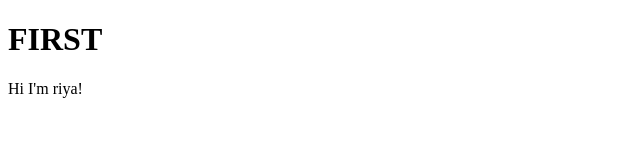
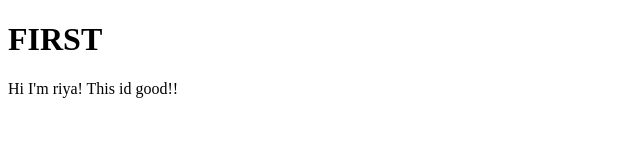
Before and after one commit to Codergirl004/demo-2, a plain HTML site: page index.html in a window 1280 px wide. Shown: the whole page, without its empty margins (0-640 px from the left). Drawn offline with Linux system fonts and the light colour scheme.

Commit message:
updated feauture

```diff
--- a/index.html
+++ b/index.html
@@ -12,6 +12,7 @@
     </h1>
     <p>
         Hi I'm riya!
+This id good!!
     </p>
 </body>
 </html>
```
